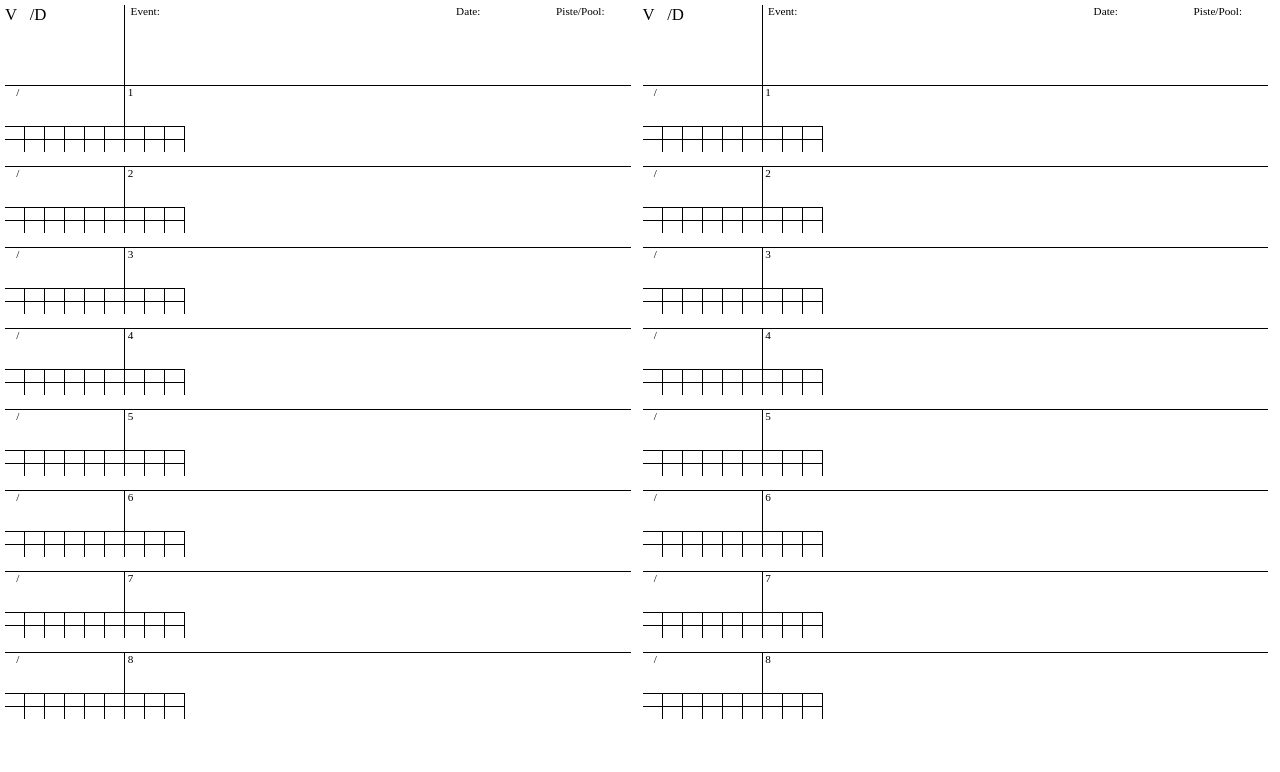
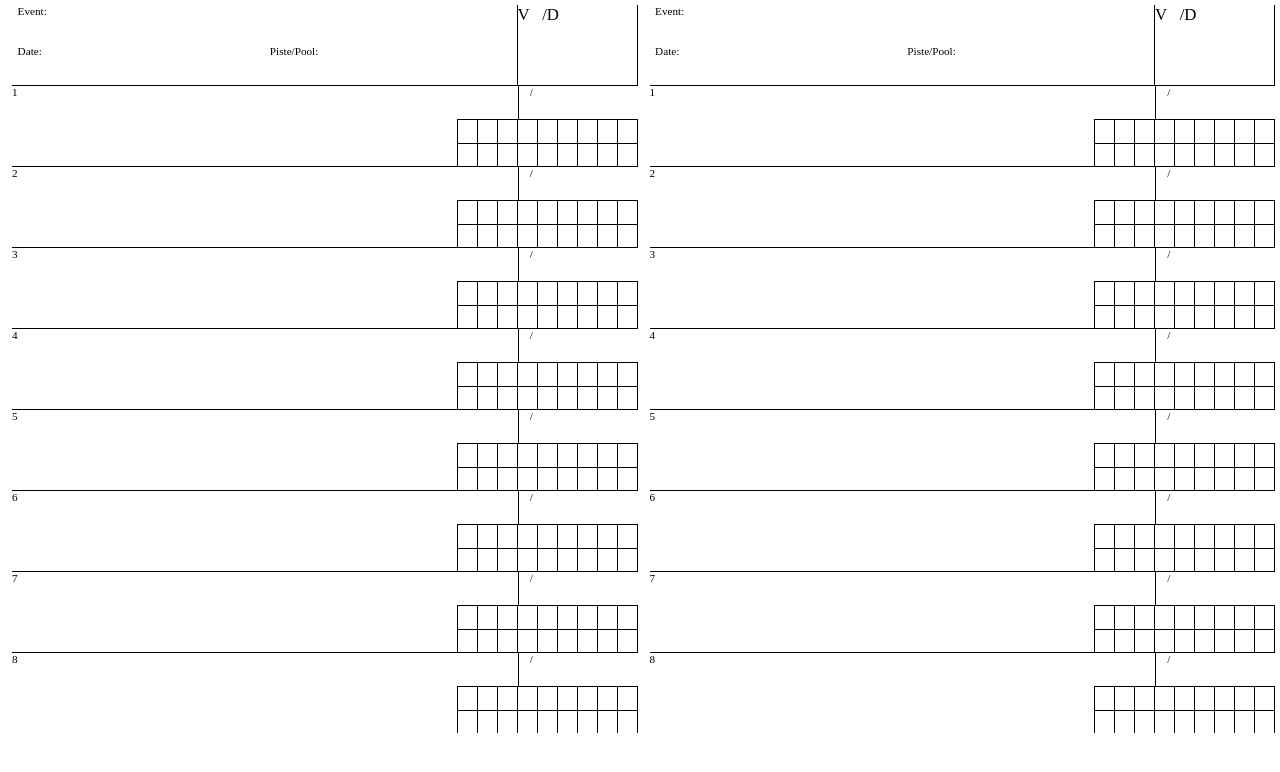
Before and after one commit to michaelabuckley/pool-sheet, an Angular app: page / in a window 1280 px wide. Shown: the top 772 px of the page. Built offline with nearby package versions, Linux system fonts and the light colour scheme.

Commit message:
Use grid layout in header and bout block

```diff
--- a/src/app/app.component.ts
+++ b/src/app/app.component.ts
@@ -5,6 +5,12 @@ import { Component } from '@angular/core';
   templateUrl: './app.component.html',
   styleUrls: ['./app.component.less']
 })
+
+// wipmb margins for printing - check out print stylesheets
+// wipmb can we use flex-box to fill print size?
+// wipmb basic de blocks with food/schedule notes
+// wipmb rebuild project under ps namespace
+
 export class AppComponent {
   title = 'Pool Sheet';
 }
--- a/src/app/bout-block/bout-block.component.html
+++ b/src/app/bout-block/bout-block.component.html
@@ -1,2 +1,5 @@
-<span class="bout-block-score-block">&nbsp;&nbsp;&nbsp;&nbsp;/&nbsp;&nbsp;&nbsp;&nbsp;</span> {{ index }}
-<hit-grid></hit-grid>
+<div class="bout-block-opponent-notes">
+  <span class="bout-block-opponent-number"> {{ index }}</span>
+</div>
+<div class="bout-block-score-block">&nbsp;&nbsp;&nbsp;&nbsp;/&nbsp;&nbsp;&nbsp;&nbsp;</div>
+<hit-grid class="bout-block-hit-grid"></hit-grid>
--- a/src/app/bout-block/bout-block.component.less
+++ b/src/app/bout-block/bout-block.component.less
@@ -2,19 +2,31 @@
 @import "../theme.less";
 
 :host {
-  position: relative;
+  display: grid;
+  grid-template-areas:
+    "opponent opponent score"
+    "opponent opponent .";
+  grid-gap: 0;
+  grid-template-columns: 1fr auto auto;
 
-  hit-grid {
-    position: relative;
-    bottom: 0;
+  .bout-block-hit-grid {
+    //grid-area: hits;
+    grid-column-start: 2;
+    grid-column-end: 4;
+    grid-row: 2;
+    z-index: 2;
+    border-left: black solid thin;
   }
 
+  .bout-block-opponent-notes {
+    grid-area: opponent;
+    z-index: 2;
+  }
   .bout-block-score-block {
-    display: inline-block;
-    min-height: @block-height - 40px;
+    grid-area: score;
+    //min-height: @block-height - 40px;
     width: @score-block-width - 1;
-    border-right: black 1px solid;
-
+    border-left: black 1px solid;
   }
 
 }
--- a/src/app/pool-sheet-header/pool-sheet-header.component.html
+++ b/src/app/pool-sheet-header/pool-sheet-header.component.html
@@ -1,6 +1,4 @@
-<div class="pool-sheet-header">
-  <div class="score-total-box">V&nbsp;&nbsp;&nbsp;/D&nbsp;&nbsp;&nbsp;&nbsp;</div>
-  <div class="header-field header-event">Event:</div>
-  <div class="header-field">Date: </div>
-  <div class="header-field">Piste/Pool:</div>
-</div>
+<div class="header-field header-event">Event:</div>
+<div class="header-field header-field-date">Date: </div>
+<div class="header-field header-field-piste">Piste/Pool:</div>
+<div class="score-total-box">V&nbsp;&nbsp;&nbsp;/D&nbsp;&nbsp;&nbsp;&nbsp;</div>
--- a/src/app/pool-sheet-header/pool-sheet-header.component.less
+++ b/src/app/pool-sheet-header/pool-sheet-header.component.less
@@ -1,22 +1,35 @@
 @import '../theme';
 
 
-.pool-sheet-header {
+:host {
   display: grid;
-  grid-template-columns: auto 5fr 100px 80px;
-  position: relative;
+  grid-template-areas:
+    "event event score"
+    "date piste score";
+  grid-template-columns: 1fr 1fr auto;
+  //position: relative;
   min-height: @block-height;
 
 
+  .header-event {
+    grid-area: event;
+  }
+
+
   .score-total-box {
-    grid-row: 1;
+    grid-area: score;
     font-size: 1.5em;
     width: @score-block-width - 1;
     border-right: black thin solid;
+    border-left: black thin solid;
   }
 
-  .header-event {
+  .header-field-date {
+    grid-area: date;
+  }
 
+  .header-field-piste {
+    grid-area: piste;
   }
 
   .header-field{
--- a/src/app/pool-sheet/pool-sheet.component.html
+++ b/src/app/pool-sheet/pool-sheet.component.html
@@ -1,4 +1,5 @@
 <div class="pool-sheet-page">
+  <bout-orders class="bout-order-column"></bout-orders>
   <div class="main-column">
     <pool-sheet-header class="page-block">
 
@@ -9,6 +10,4 @@
                 [index]="i+1"></bout-block>
 
   </div>
-  <bout-orders class="bout-order-column"></bout-orders>
-
 </div>
--- a/src/app/pool-sheet/pool-sheet.component.less
+++ b/src/app/pool-sheet/pool-sheet.component.less
@@ -15,7 +15,6 @@
     }
 
     bout-block {
-      display: block;
       border-top: black thin solid;
     }
   }
--- a/src/app/theme.less
+++ b/src/app/theme.less
@@ -6,3 +6,7 @@
 @bout-order-column-margin: 3px;
 @score-block-width: 6*@basic-score-column;
 @hit-grid-width: 9*@basic-score-column;
+
+body {
+  height: 100vh;
+}
```
